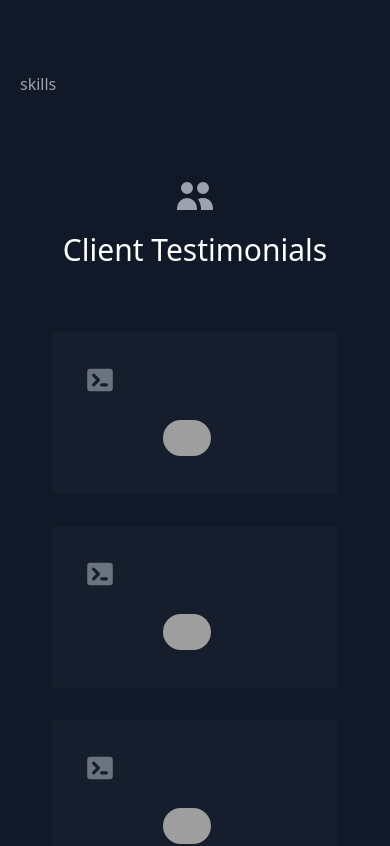
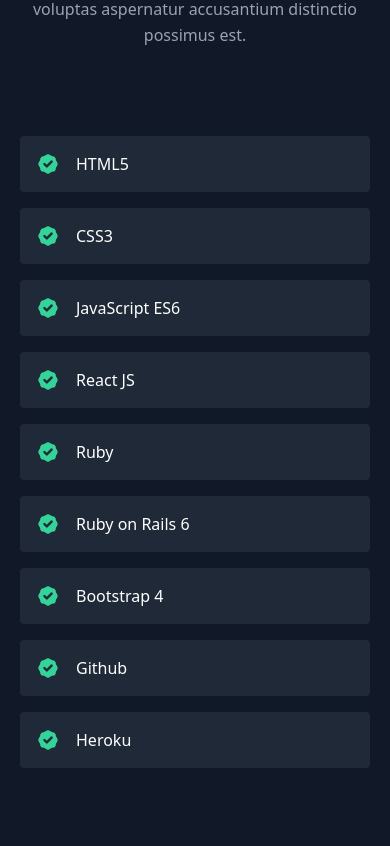
Before and after one commit to edisaurus/react-tailwind-portfolio, a React (Create React App) app: page / in a window 390 px wide. Shown: the part 2500-3346 px from the top of the page. Built offline with nearby package versions, Linux system fonts and the light colour scheme; grey boxes are pictures that could not be loaded.

Commit message:
add styles to skills components

```diff
--- a/src/components/Skills.js
+++ b/src/components/Skills.js
@@ -1,13 +1,13 @@
-// import { BadgeCheckIcon, ChipIcon } from "@heroicons/react/solid";
+import { BadgeCheckIcon, ChipIcon } from "@heroicons/react/solid";
 import React from "react";
-// import { skills } from "../data";
+import { skills } from "../data";
 
 export default function Skills() {
   return (
     <section id="skills">
       <div className="container px-5 py-10 mx-auto">
         <div className="text-center mb-20">
-          {/* <ChipIcon /> */}
+          <ChipIcon className="w-10 inline-block mb-4"/>
           <h1 className="sm:text-4xl text-3xl font-medium title-font text-white mb-4">
             Skills &amp; Technologies
           </h1>
@@ -17,19 +17,18 @@
             possimus est.
           </p>
         </div>
-        skills
-        {/* <div>
+        <div className="flex flex-wrap lg:w-4/5 sm:mx-auto sm:mb-2 -mx-2">
           {skills.map((skill) => (
-            <div key={skill}>
-              <div>
-                <BadgeCheckIcon />
-                <span>
+            <div key={skill} className="p-2 sm:w-1/2 w-full">
+              <div className="bg-gray-800 rounded flex p-4 h-full items-center">
+                <BadgeCheckIcon className="text-green-400 w-6 h-6 flex-shrink-0 mr-4"/>
+                <span className="title-font font-medium text-white">
                   {skill}
                 </span>
               </div>
             </div>
           ))}
-        </div> */}
+        </div>
       </div>
     </section>
   );
--- a/src/data.js
+++ b/src/data.js
@@ -34,38 +34,15 @@
 ];
 
 export const skills = [
-    {
-      title: "React Reserve",
-      subtitle: "MERN Stack",
-      description:
-        "Lorem ipsum dolor sit amet consectetur adipisicing elit. Praesentium dolore rerum laborum iure enim sint nemo omnis voluptate exercitationem eius?",
-      image: "./project-1.gif",
-      link: "https://reactbootcamp.com",
-    },
-    {
-      title: "React Tracks",
-      subtitle: "React and Python",
-      description:
-        "Lorem ipsum dolor sit amet consectetur adipisicing elit. Praesentium dolore rerum laborum iure enim sint nemo omnis voluptate exercitationem eius?",
-      image: "./project-2.gif",
-      link: "https://reedbarger.com",
-    },
-    {
-      title: "DevChat",
-      subtitle: "React and Firebase",
-      description:
-        "Lorem ipsum dolor sit amet consectetur adipisicing elit. Praesentium dolore rerum laborum iure enim sint nemo omnis voluptate exercitationem eius?",
-      image: "./project-3.gif",
-      link: "https://jsbootcamp.com",
-    },
-    {
-      title: "Epic Todo App",
-      subtitle: "React Hooks",
-      description:
-        "Lorem ipsum dolor sit amet consectetur adipisicing elit. Praesentium dolore rerum laborum iure enim sint nemo omnis voluptate exercitationem eius?",
-      image: "./project-4.gif",
-      link: "https://pythonbootcamp.com",
-    },
+  "HTML5",
+  "CSS3",
+  "JavaScript ES6",
+  "React JS",
+  "Ruby",
+  "Ruby on Rails 6",
+  "Bootstrap 4",
+  "Github",
+  "Heroku"
 ];
 
 export const testimonials = [
```
